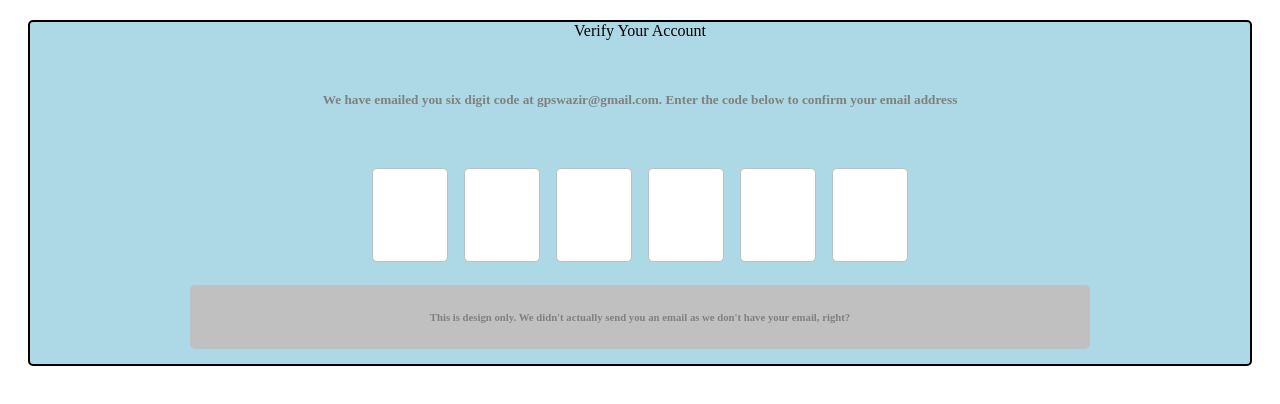
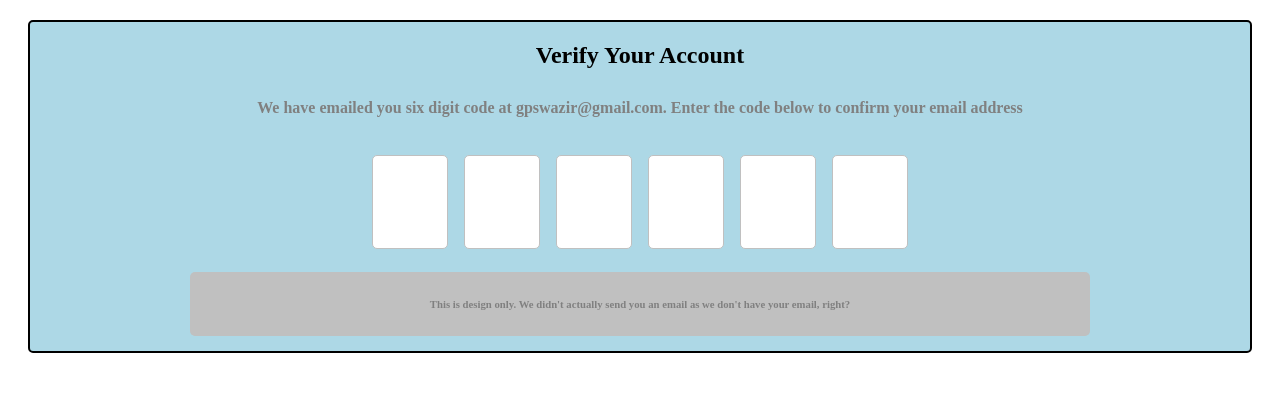
Before and after one commit to acciojob/OTP-gurpreetsinghwazir, a website: page main.html in a window 1280 px wide. Drawn offline with Linux system fonts and the light colour scheme.

Commit message:
created a submission

```diff
--- a/main.html
+++ b/main.html
@@ -5,10 +5,8 @@
 </head>
 <body>
     <div id="border">
-        <div id="verification_heading">Verify Your Account</div>
-        <div id="verification_subtext">
-            <h5>We have emailed you six digit code at gpswazir@gmail.com. Enter the code below to confirm your email address</h5>
-        </div>
+        <h2 id="verification_heading">Verify Your Account</h2>
+        <h4 id="verification_subtext">We have emailed you six digit code at gpswazir@gmail.com. Enter the code below to confirm your email address</h4>
         <div class="code-container">
             <input type="text" id="code-1" maxlength="1">
             <input type="text" id="code-2" maxlength="1">
--- a/script.js
+++ b/script.js
@@ -1,4 +1,4 @@
-let inPut = document.querySelectorAll(".code");
+let inPut = document.querySelectorAll("input");
 
 for (let i = 0; i < inPut.length; i++) {
     inPut[i].addEventListener("keyup", Display);
```
